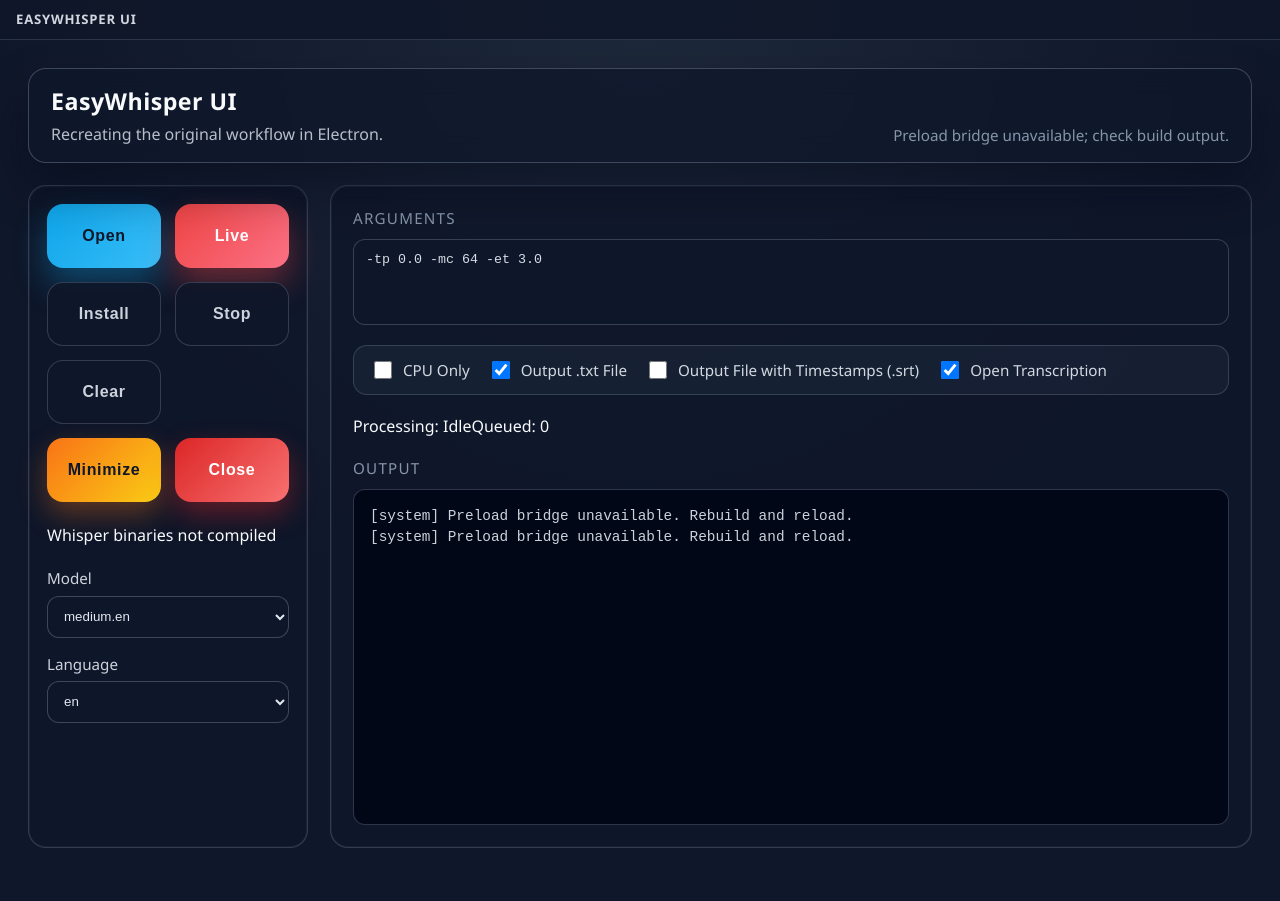
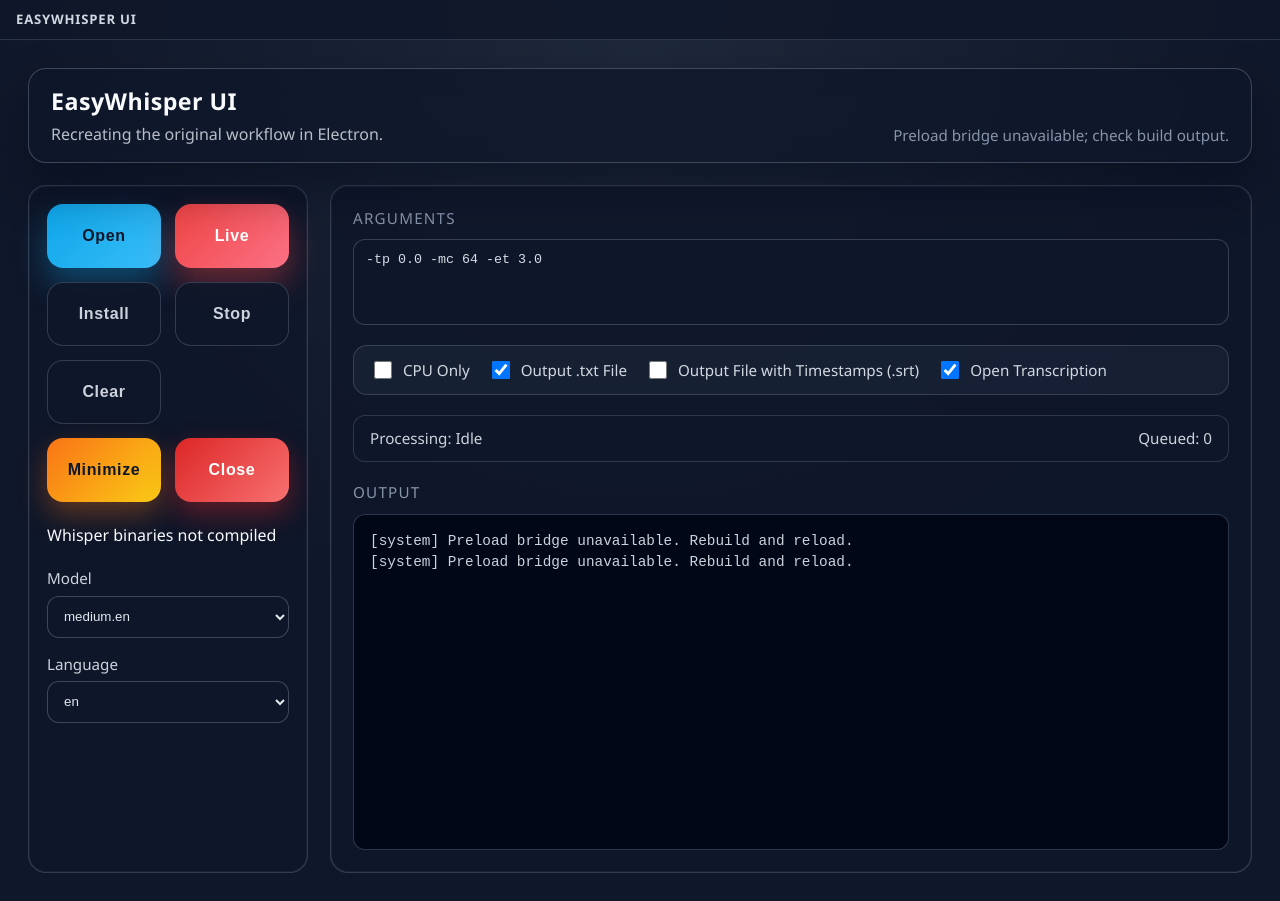
Before and after one commit to mehtabmahir/easy-whisper-ui, a React (Vite) app in the folder electron/: page / in a window 1280 px wide. Before the commit the page ends 876 px from the top, so only its background shows below. Built offline with nearby package versions, Linux system fonts and the light colour scheme.

Commit message:
UI fixes and improvements

```diff
--- a/electron/src/renderer/App.tsx
+++ b/electron/src/renderer/App.tsx
@@ -1,4 +1,4 @@
-import { useCallback, useEffect, useMemo, useState } from "react";
+import { useCallback, useEffect, useMemo, useRef, useState } from "react";
 import styles from "./styles/App.module.css";
 import type { CompileProgressEvent, LiveState, QueueState } from "../types/easy-whisper";
 
@@ -245,6 +245,14 @@
   }, [api]);
 
   const consoleText = useMemo(() => consoleLines.join("\n"), [consoleLines]);
+  const consoleRef = useRef<HTMLTextAreaElement | null>(null);
+
+  useEffect(() => {
+    const node = consoleRef.current;
+    if (node) {
+      node.scrollTop = node.scrollHeight;
+    }
+  }, [consoleText]);
 
   const buildSettings = useCallback(() => ({
     model,
@@ -520,6 +528,7 @@
             <div className={styles.consoleBlock}>
               <label htmlFor="console">Output</label>
               <textarea
+                ref={consoleRef}
                 id="console"
                 className={styles.consoleArea}
                 placeholder="FFmpeg and whisper output will appear here."
--- a/electron/src/renderer/styles/App.module.css
+++ b/electron/src/renderer/styles/App.module.css
@@ -216,6 +216,18 @@
   border: 1px solid rgba(148, 163, 184, 0.25);
 }
 
+.queueStatus {
+  display: flex;
+  justify-content: space-between;
+  gap: 18px;
+  padding: 12px 16px;
+  border-radius: 12px;
+  background: rgba(15, 23, 42, 0.75);
+  border: 1px solid rgba(148, 163, 184, 0.24);
+  font-size: 0.95rem;
+  color: rgba(226, 232, 240, 0.9);
+}
+
 .checkbox {
   display: flex;
   align-items: center;
```
